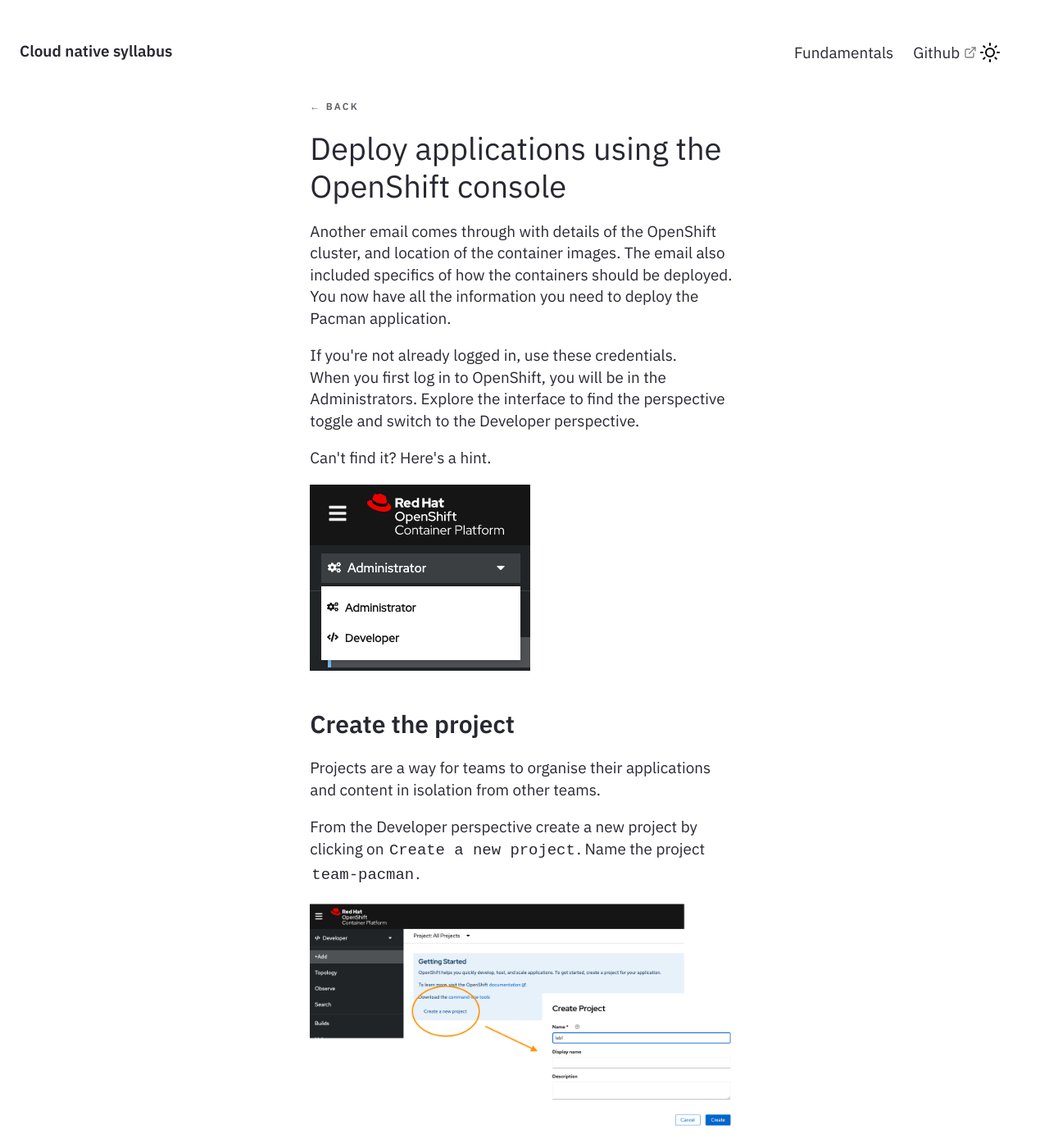
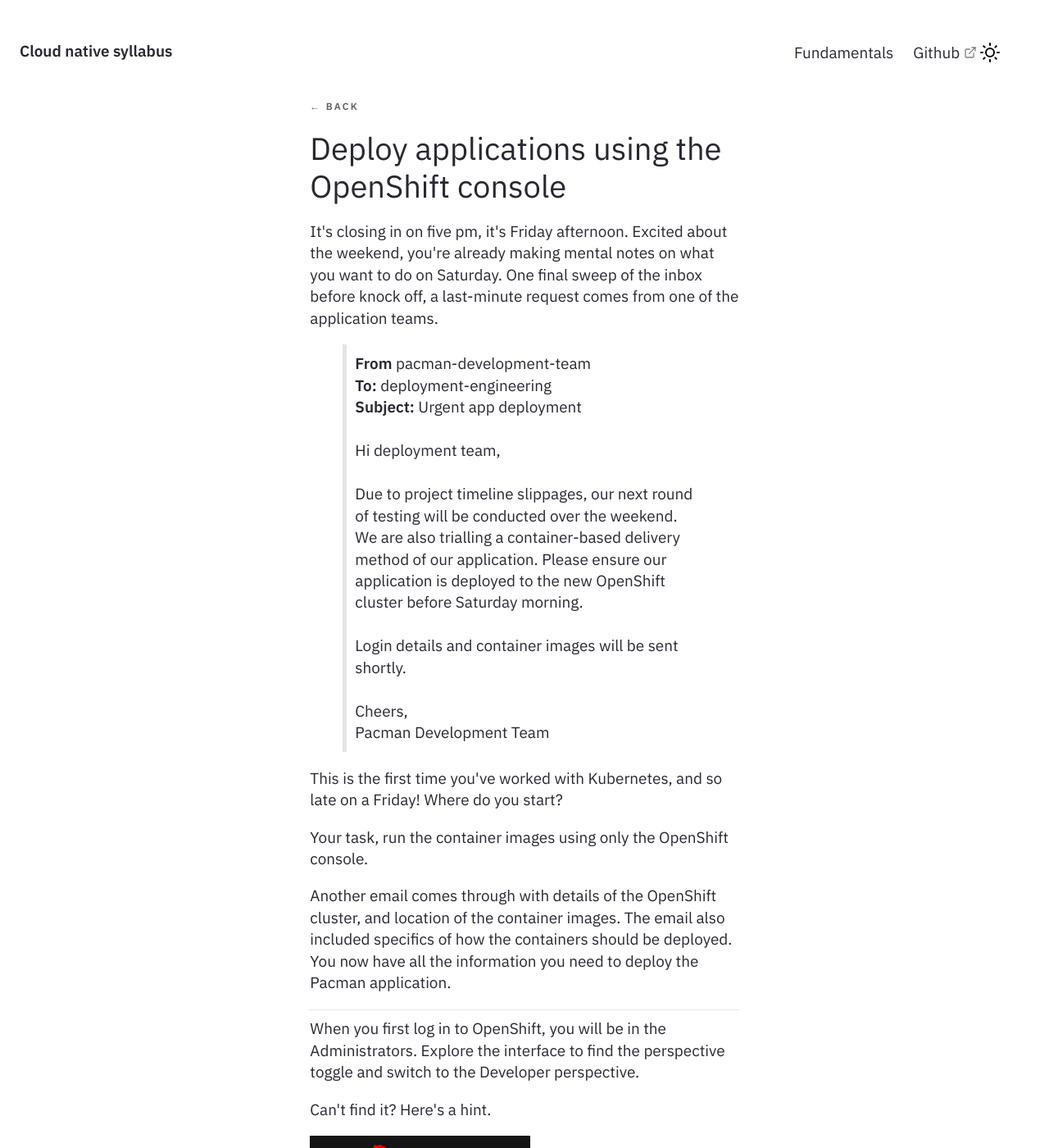
Before and after one commit to lijcam/lijcam.github.io, a Jekyll site: the page built from _lessons/deploy applications using the openshift console.md, in a window 1280 px wide and 1400 px high. Shown: the whole window at 82% size. Built offline with Jekyll 4.4.1, drawn with Linux system fonts in a browser that asks for light colours; some of the changed text lies outside the part shown.

Commit message:
Update track 1 content

```diff
--- a/_lessons/deploy applications using the openshift console.md
+++ b/_lessons/deploy applications using the openshift console.md
@@ -3,19 +3,32 @@ title : Deploy applications using the OpenShift console
 feed: show
 track : 1
 ---
+It's closing in on five pm, it's Friday afternoon. Excited about the weekend, you're already making mental notes on what you want to do on Saturday.
+One final sweep of the inbox before knock off, a last-minute request comes from one of the application teams.
+<blockquote>
+  <b>From</b> pacman-development-team<br>
+  <b>To:</b> deployment-engineering<br>
+  <b>Subject:</b> Urgent app deployment<br><br>
+
+  Hi deployment team,
+  <br><br>
+  Due to project timeline slippages, our next round of testing will be conducted over the weekend. We are also trialling a container-based delivery method of our application.
+  Please ensure our application is deployed to the new OpenShift cluster before Saturday morning.
+  <br><br>
+  Login details and container images will be sent shortly.
+  <br><br>
+  Cheers,<br>
+  Pacman Development Team
+</blockquote>
+This is the first time you've worked with Kubernetes, and so late on a Friday! Where do you start?
+
+Your task, run the container images using only the OpenShift console.
+
 
 Another email comes through with details of the OpenShift cluster, and location of the container images.
 The email also included specifics of how the containers should be deployed.
 You now have all the information you need to deploy the Pacman application.
-
-<details><summary>If you're not already logged in, use these credentials.</summary>
-<pre>
-  username: admin
-  password: admin
-</pre>
-</details>
-
-
+<hr>
 When you first log in to OpenShift, you will be in the Administrators. Explore the interface to find the perspective toggle and switch to the Developer perspective.
 
 Can't find it? Here's a hint.
@@ -32,11 +45,11 @@ Name the project `team-pacman`.
 
 ![New Project](../assets/img/create-new-project.png)
 
-More information on Projects can be found in the [working with projects](https://docs.openshift.com/container-platform/4.10/applications/projects/working-with-projects.html "Red Hat OpenShift documentation") section of the OpenShift documentation.
+More information on Projects can be found in the [working with projects](https://docs.openshift.com/container-platform/4.11/applications/projects/working-with-projects.html "Red Hat OpenShift documentation") section of the OpenShift documentation.
 
 ## Deploy the application
 
-You have a quick check of the OpenShift documentation, only to find that there are [numerous ways](https://docs.openshift.com/container-platform/4.10/applications/creating_applications/odc-creating-applications-using-developer-perspective.html "Red Hat OpenShift documentation") to manage an application in a Kubernetes cluster. But since the development team have provided the location of two container images, we can simply deploy from the image.
+You have a quick check of the OpenShift documentation, only to find that there are [numerous ways](https://docs.openshift.com/container-platform/4.11/applications/creating_applications/odc-creating-applications-using-developer-perspective.html "Red Hat OpenShift documentation") to manage an application in a Kubernetes cluster. But since the development team have provided the location of two container images, we can simply deploy from the image.
 
 Click the `+Add` menu item, followed by `Container images`.
 
@@ -55,7 +68,10 @@ Firstly deploy the Mongo container using the following specification.
 | Select the resource type to generate | Deployment                |
 | Create a route to the Application    | untick                    |
 
+
+### The completed form should resemble the following example.
 ![Deploy Mongo](../assets/img/deploy-mongo.png)
+<hr>
 
 Click the `+Add` menu item, followed by `Container images`.
 
@@ -70,7 +86,10 @@ Deploy the Pacman container using these parameters.
 | Select the resource type to generate | Deployment                 |
 | Create a route to the Application    | tick                       |
 
+
+### The completed form should resemble the following example.
 ![Deploy Pacman](../assets/img/deploy-pacman.png)
+<hr>
 
 # Verifying our application is available
 
```
